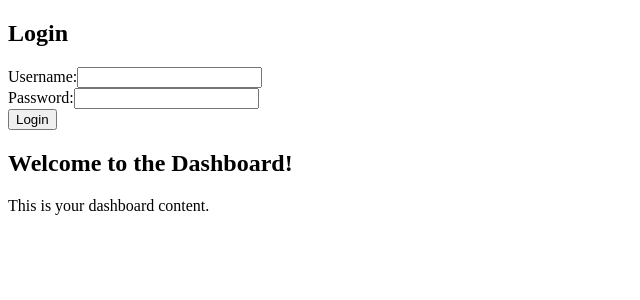
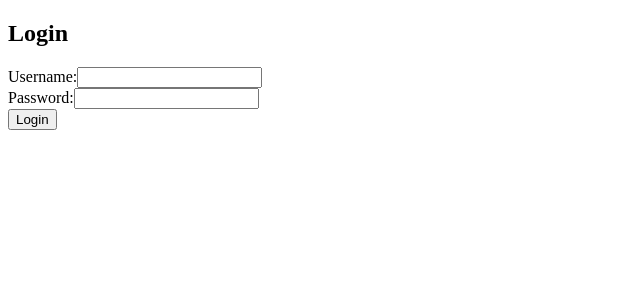
Before and after one commit to MirzaHuzaifa/dashboard.js, a React (Create React App) app: page / in a window 1280 px wide. Shown: the top 300 px of the page, without its empty margins (0-640 px from the left). Built offline with nearby package versions, Linux system fonts and the light colour scheme.

Commit message:
routing done

```diff
--- a/src/App.js
+++ b/src/App.js
@@ -1,25 +1,18 @@
 import React from 'react';
-import { BrowserRouter as Router, Route } from 'react-router-dom';
+import { BrowserRouter, Route, Switch } from 'react-router-dom';
 import Login from './Login';
 import Dashboard from './Dashboard';
 
 const App = () => {
   return (
-
-      <div>
-        <Router>
-
-        <Route>
-            <Login />
-          </Route>
-
-            <Route>
-            <Dashboard />
-            </Route>
-
-            </Router>
-      </div>
-
+    <div>
+      <BrowserRouter>
+        <Switch>
+          <Route path="/" component={Login} exact />
+          <Route path="/dashboard" component={Dashboard} />
+        </Switch>
+      </BrowserRouter>
+    </div>
   );
 };
 
--- a/src/Login.js
+++ b/src/Login.js
@@ -1,6 +1,5 @@
 import React, { useState } from 'react';
 import { useHistory } from 'react-router-dom';
-// import { useHistory } from "react";
 
 const Login = () => {
   const [username, setUsername] = useState('');
```
